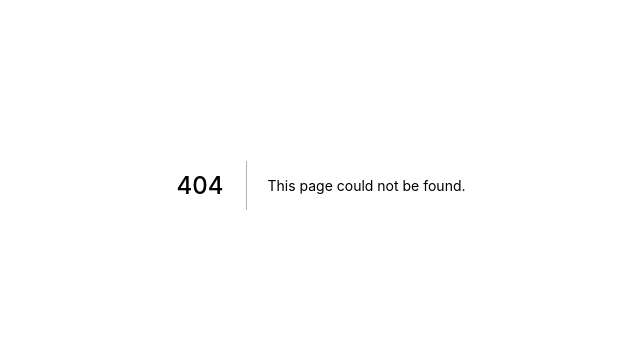
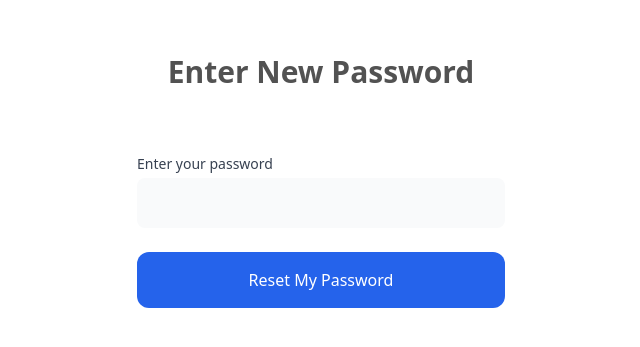
Before and after one commit to NightHack36/Hack_Buddy, a Next.js app in the folder client/: page /new-password in a window 1280 px wide. Before the commit this address had no page. Shown: the part 215-562 px from the top of the page, without its empty margins (319-959 px from the left). Built offline with nearby package versions, Linux system fonts and the light colour scheme.

Commit message:
auth done

```diff
--- a/client/components/create-join-hackathon.js
+++ b/client/components/create-join-hackathon.js
@@ -1,12 +1,13 @@
-import React from 'react';
+import React from "react";
+import Link from "next/link";
 
 const CreateJoinHackathon = () => {
   return (
-
     <section>
       <div class="relative items-center w-full mx-auto md:px-12 lg:px-16 max-w-7xl">
         <div class="max-w-2xl px-4 py-24 mx-auto sm:px-6 lg:px-8">
-                <div class="
+          <div
+            class="
               justify-center
               mx-auto
               space-y-4
@@ -16,12 +17,19 @@ const CreateJoinHackathon = () => {
             ">
             <div class="bg-gray-50 rounded-xl">
               <div class="p-6 text-center">
-                      <h2 class="text-lg font-medium leading-6 text-neutral-600"> Organizers </h2>
+                <h2 class="text-lg font-medium leading-6 text-neutral-600">
+                  {" "}
+                  Organizers{" "}
+                </h2>
                 <p class="mt-8 text-4xl">
-                        <span class="font-black text-blue-600 uppercase">Create Hackathon</span>
+                  <span class="font-black text-blue-600 uppercase">
+                    Create Hackathon
+                  </span>
                 </p>
                 <div class="mt-6">
-                        <a href="#" class="
+                  <Link href="#">
+                    <a
+                      class="
                       flex
                       items-center
                       justify-center
@@ -42,19 +50,28 @@ const CreateJoinHackathon = () => {
                       focus:ring-2
                       focus:ring-offset-2
                       focus:ring-blue-500
-                    ">Click Here</a>
+                    ">
+                      Click Here
+                    </a>
+                  </Link>
                 </div>
               </div>
             </div>
             <div class="bg-white rounded-xl">
               <div class="p-6 text-center">
-                      <h2 class="text-lg font-medium leading-6 text-neutral-600"> Participants </h2>
+                <h2 class="text-lg font-medium leading-6 text-neutral-600">
+                  {" "}
+                  Participants{" "}
+                </h2>
                 <p class="mt-8 text-4xl">
-                        <span class="font-black text-gray-500 uppercase">Find Hackathons</span>
-
+                  <span class="font-black text-gray-500 uppercase">
+                    Find Hackathons
+                  </span>
                 </p>
                 <div class="mt-6">
-                        <a href="#" class="
+                  <Link href="#">
+                    <a
+                      class="
                       w-full
                       items-center
                       block
@@ -74,7 +91,10 @@ const CreateJoinHackathon = () => {
                       focus:ring-2
                       focus:ring-offset-2
                       focus:ring-gray-500
-                    ">Search Here</a>
+                    ">
+                      Search Here
+                    </a>
+                  </Link>
                 </div>
               </div>
             </div>
@@ -82,8 +102,7 @@ const CreateJoinHackathon = () => {
         </div>
       </div>
     </section>
-
-  )
+  );
 };
 
 export default CreateJoinHackathon;
--- a/client/pages/login/index.js
+++ b/client/pages/login/index.js
@@ -1,4 +1,5 @@
 import React, { useState } from "react";
+import { useRouter } from "next/router";
 import Image from "next/image";
 import Link from "next/link";
 
@@ -10,6 +11,8 @@ const SignIn = () => {
     password: "",
   });
 
+  const router = useRouter();
+
   const [error, setError] = useState("");
 
   const handleChange = ({ currentTarget: input }) => {
@@ -20,11 +23,18 @@ const SignIn = () => {
     e.preventDefault();
     try {
       const url = "http://localhost:8080/api/infra/user/login";
-      console.log(data);
+
       const { data: res } = await axios.post(url, data);
-      localStorage.getItem("token", res.data);
-      window.location.href = "/main";
-      router.push("/login");
+      console.log(res);
+      localStorage.setItem("token", res.token);
+      localStorage.setItem("userId", res.user.id);
+
+      if (res.user.status === "FTL") {
+        router.push("/new-password");
+      } else {
+        router.push("/main");
+      }
+
       console.log(res.message);
     } catch (err) {
       if (err) {
@@ -83,6 +93,7 @@ const SignIn = () => {
                         autocomplete="email"
                         required=""
                         placeholder="Your Email"
+                        onChange={handleChange}
                         className=" block
                           w-full
                           px-5
@@ -123,6 +134,7 @@ const SignIn = () => {
                         autocomplete="current-password"
                         required=""
                         placeholder="Your Password"
+                        onChange={handleChange}
                         className="
                           block
                           w-full
@@ -172,7 +184,7 @@ const SignIn = () => {
                       </label>
                     </div>
                     <div className="text-sm">
-                      <Link href="/forget-password">
+                      <Link href="/reset-password">
                         <a className="font-medium text-blue-600 hover:text-blue-500">
                           {" "}
                           Forgot your password?{" "}
--- /dev/null
+++ b/client/pages/new-password/index.js
@@ -0,0 +1,139 @@
+import React, { useState } from "react";
+import axios from "axios";
+import { useRouter } from "next/router";
+
+const EnterPassword = () => {
+  const [data, setData] = useState({
+    newPassword: "",
+  });
+
+  const router = useRouter();
+
+  const [error, setError] = useState("");
+
+  const handleChange = ({ currentTarget: input }) => {
+    setData({ ...data, [input.name]: input.value });
+  };
+
+  const handleSubmit = async (e) => {
+    e.preventDefault();
+    try {
+      console.log(data);
+      const userId = localStorage.getItem("userId");
+      const url = `http://localhost:8080/api/infra/user/${userId}/reset-password`;
+      console.log(data);
+
+      const { data: res } = await axios.post(url, data, {
+        headers: { authorization: localStorage.getItem("token") },
+      });
+
+      router.push("/login");
+      console.log(res.message);
+    } catch (err) {
+      if (err) {
+        if (
+          error.response &&
+          error.response.status >= 400 &&
+          error.response.status <= 500
+        ) {
+          setError(err.response.data.message);
+        }
+      }
+    }
+  };
+
+  return (
+    <section>
+      <div class="flex flex-col justify-center min-h-screen py-12 sm:px-6 lg:px-8">
+        <div class="sm:mx-auto sm:w-full sm:max-w-md">
+          <h2 class="mt-6 text-3xl font-extrabold text-center text-neutral-600">
+            {" "}
+            Enter New Password{" "}
+          </h2>
+        </div>
+        <form
+          onSubmit={handleSubmit}
+          action="#"
+          method="POST"
+          class="mt-8 sm:mx-auto sm:w-full sm:max-w-md">
+          <div class="px-4 py-8 sm:px-10">
+            <div class="space-y-6" action="#" method="POST">
+              <div>
+                <label
+                  for="newPassword"
+                  class="block text-sm font-medium text-gray-700">
+                  {" "}
+                  Enter your password{" "}
+                </label>
+                <div class="mt-1">
+                  <input
+                    id="newPassword"
+                    name="newPassword"
+                    type="password"
+                    autocomplete="newPassword"
+                    required
+                    value={data.value}
+                    onChange={handleChange}
+                    class="
+                      block
+                      w-full
+                      px-5
+                      py-3
+                      text-base text-neutral-600
+                      placeholder-gray-300
+                      transition
+                      duration-500
+                      ease-in-out
+                      transform
+                      border border-transparent
+                      rounded-lg
+                      bg-gray-50
+                      focus:outline-none
+                      focus:border-transparent
+                      focus:ring-2
+                      focus:ring-white
+                      focus:ring-offset-2
+                      focus:ring-offset-gray-300
+                    "
+                  />
+                </div>
+              </div>
+
+              <div>
+                <button
+                  type="submit"
+                  class="
+                    flex
+                    items-center
+                    justify-center
+                    w-full
+                    px-10
+                    py-4
+                    text-base
+                    font-medium
+                    text-center text-white
+                    transition
+                    duration-500
+                    ease-in-out
+                    transform
+                    bg-blue-600
+                    rounded-xl
+                    hover:bg-blue-700
+                    focus:outline-none
+                    focus:ring-2
+                    focus:ring-offset-2
+                    focus:ring-blue-500
+                  ">
+                  {" "}
+                  Reset My Password{" "}
+                </button>
+              </div>
+            </div>
+          </div>
+        </form>
+      </div>
+    </section>
+  );
+};
+
+export default EnterPassword;
--- a/client/pages/register/index.js
+++ b/client/pages/register/index.js
@@ -223,7 +223,7 @@ const SignUp = () => {
                       </label>
                     </div>
                     <div className="text-sm">
-                      <Link href="/forgot-password">
+                      <Link href="/reset-password">
                         <a className="font-medium text-blue-600 hover:text-blue-500">
                           {" "}
                           Forgot your password?{" "}
```
Also changed, not shown: client/pages/reset-password/index.js (renamed from client/pages/forgot-password/index.js). Lines whose indentation alone changed are shown as unchanged.
